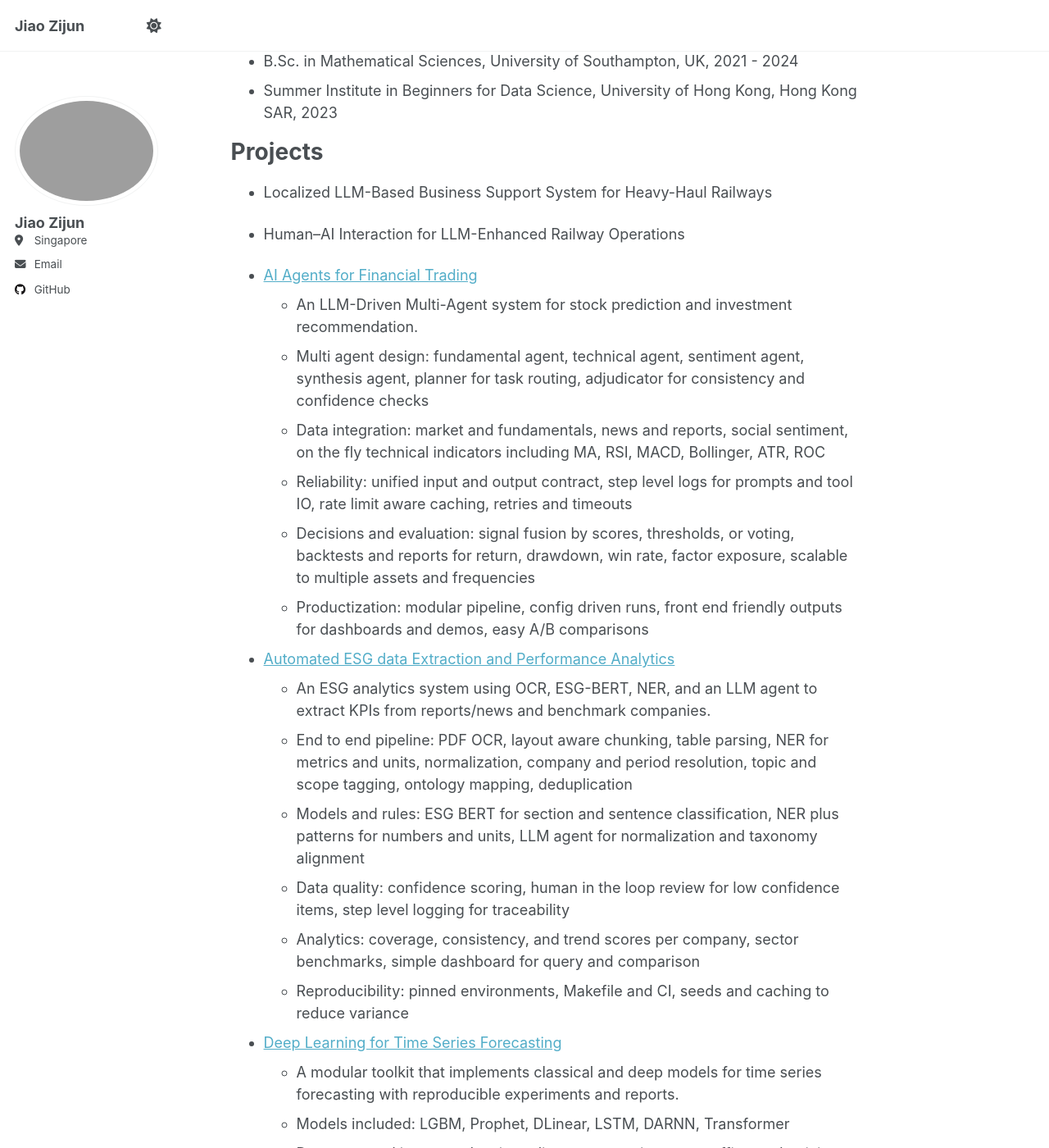
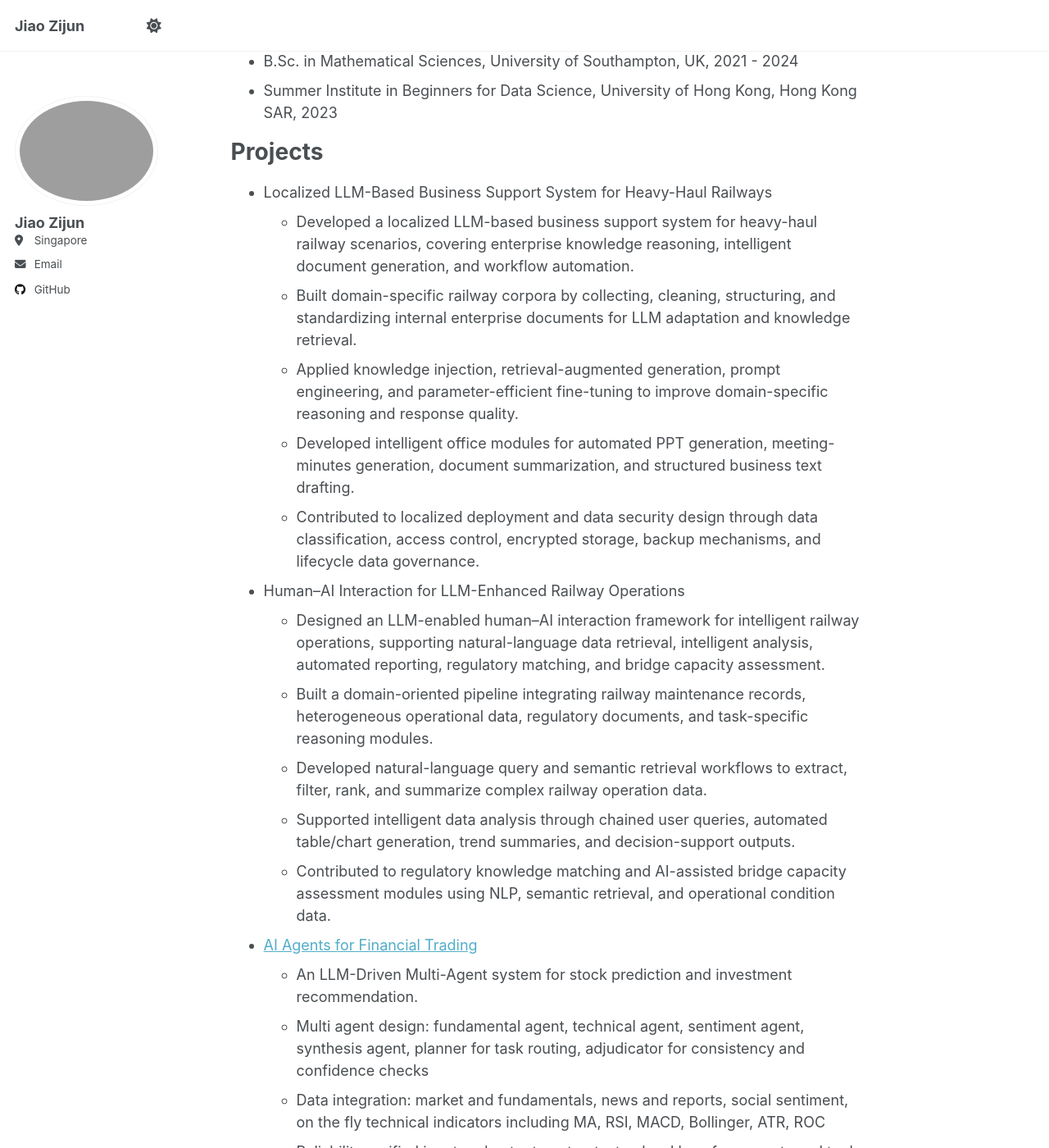
Before and after one commit to jiaozijun666/jiaozijun666.github.io, a Jekyll site: the page built from _pages/about.md, in a window 1280 px wide and 1400 px high, scrolled down 353 px. Shown: the whole window at 82% size. Built offline with Jekyll 4.4.1, drawn with Linux system fonts in a browser that asks for light colours; a script that is not in the unit is left out.

Commit message:
Enhance project details in about.md
Expanded project descriptions for LLM-based systems and AI agents in railway operations and financial trading.

```diff
--- a/_pages/about.md
+++ b/_pages/about.md
@@ -18,8 +18,18 @@ Education
 Projects
 ====
 * Localized LLM-Based Business Support System for Heavy-Haul Railways
+  * Developed a localized LLM-based business support system for heavy-haul railway scenarios, covering enterprise knowledge reasoning, intelligent document generation, and workflow automation.
+  * Built domain-specific railway corpora by collecting, cleaning, structuring, and standardizing internal enterprise documents for LLM adaptation and knowledge retrieval.
+  * Applied knowledge injection, retrieval-augmented generation, prompt engineering, and parameter-efficient fine-tuning to improve domain-specific reasoning and response quality.
+  * Developed intelligent office modules for automated PPT generation, meeting-minutes generation, document summarization, and structured business text drafting.
+  * Contributed to localized deployment and data security design through data classification, access control, encrypted storage, backup mechanisms, and lifecycle data governance.
 
 * Human–AI Interaction for LLM-Enhanced Railway Operations
+  * Designed an LLM-enabled human–AI interaction framework for intelligent railway operations, supporting natural-language data retrieval, intelligent analysis, automated reporting, regulatory matching, and bridge capacity assessment.
+  * Built a domain-oriented pipeline integrating railway maintenance records, heterogeneous operational data, regulatory documents, and task-specific reasoning modules.
+  * Developed natural-language query and semantic retrieval workflows to extract, filter, rank, and summarize complex railway operation data.
+  * Supported intelligent data analysis through chained user queries, automated table/chart generation, trend summaries, and decision-support outputs.
+  * Contributed to regulatory knowledge matching and AI-assisted bridge capacity assessment modules using NLP, semantic retrieval, and operational condition data.
 
 * [AI Agents for Financial Trading](https://github.com/nusduck/QF5214_2025_G7_StockAgent)
   * An LLM-Driven Multi-Agent system for stock prediction and investment recommendation.
```
